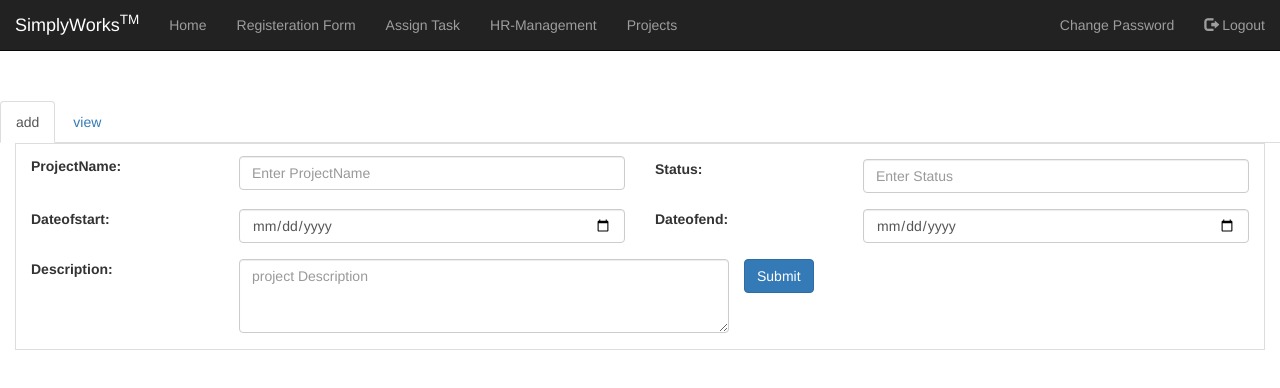
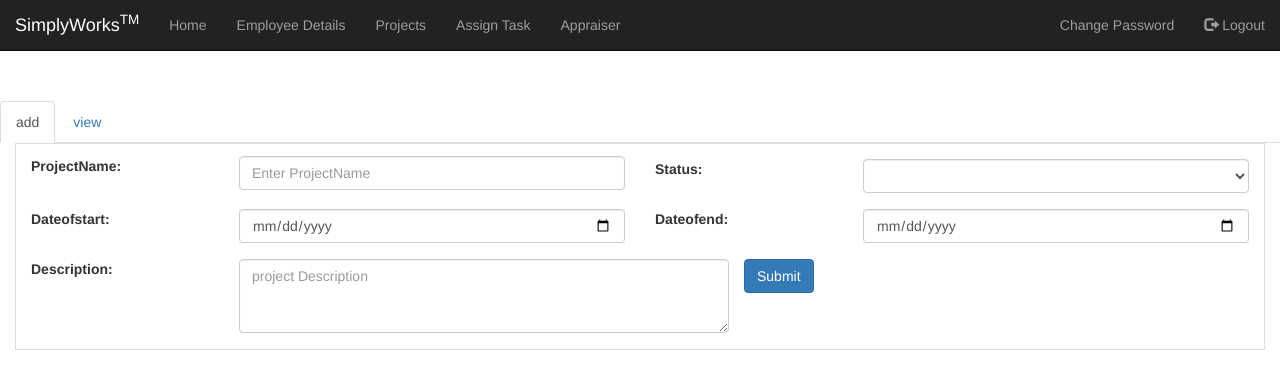
Before and after one commit to Nisha271/Project827, an Angular app: page /projects in a window 1280 px wide. Shown: the top 388 px of the page. Built offline with nearby package versions, Linux system fonts and the light colour scheme.

Commit message:
commit changes

```diff
--- a/src/app/app.component.html
+++ b/src/app/app.component.html
@@ -4,10 +4,11 @@
         <a class="navbar-brand">SimplyWorks<sup>TM</sup></a>
         <ul class="nav navbar-nav" routerLinkActive="active">
             <li class="nav-item"><a class="nav-link" routerLink="home">Home</a></li>
-            <li class="nav-item"><a class="nav-link" routerLink="appraisee" (click)='s1()'>Registeration Form</a></li>
+            <li class="nav-item"><a class="nav-link" routerLink="appraisee" (click)='s1()'>Employee Details</a></li>
+            <li class="nav-item"><a class="nav-link" routerLink="projects">Projects</a></li>
             <li class="nav-item"><a class="nav-link" routerLink="appraiser">Assign Task</a></li>
-            <li class="nav-item"><a class="nav-link" routerLink="hrmanagement">HR-Management</a></li>
-            <li class="nav-item"><a class="nav-link" routerLink="projects">Projects</a></li>
+            <li class="nav-item"><a class="nav-link" routerLink="appraisar">Appraiser</a></li>
+
         </ul>
         <ul class="nav navbar-nav navbar-right">
           <li><a href="#"><span class="glyphicon glyphicon-log-out"></span> Logout</a></li>
--- a/src/app/graph/graph.component.html
+++ b/src/app/graph/graph.component.html
@@ -32,7 +32,12 @@
         <div class="form-group">
           <label class="control-label col-sm-2" for="Status">Status:</label>
           <div class="col-sm-4">
-            <input type="text" class="form-control" [(ngModel)]="p.Status" [disabled]="abc" placeholder="Enter Status">
+            <select class="form-control" id="select1" [(ngModel)]="p.Status" [disabled]="abc" placeholder="enter Status">
+                <option>New</option>
+                <option>InProgress</option>
+                <option>Completed</option>
+              </select>
+
           </div>
         </div>
         <label class="control-label col-sm-12"></label>
```
